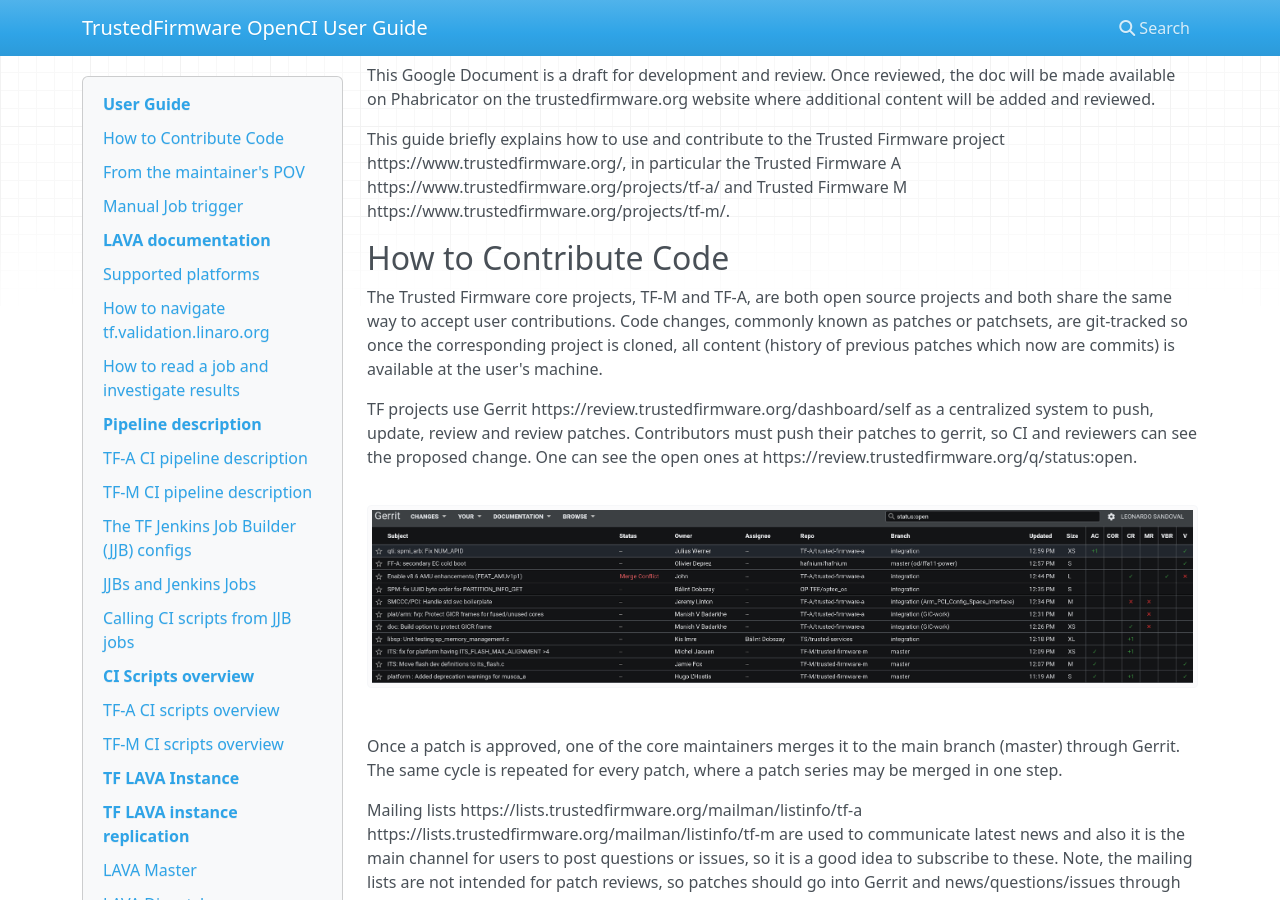
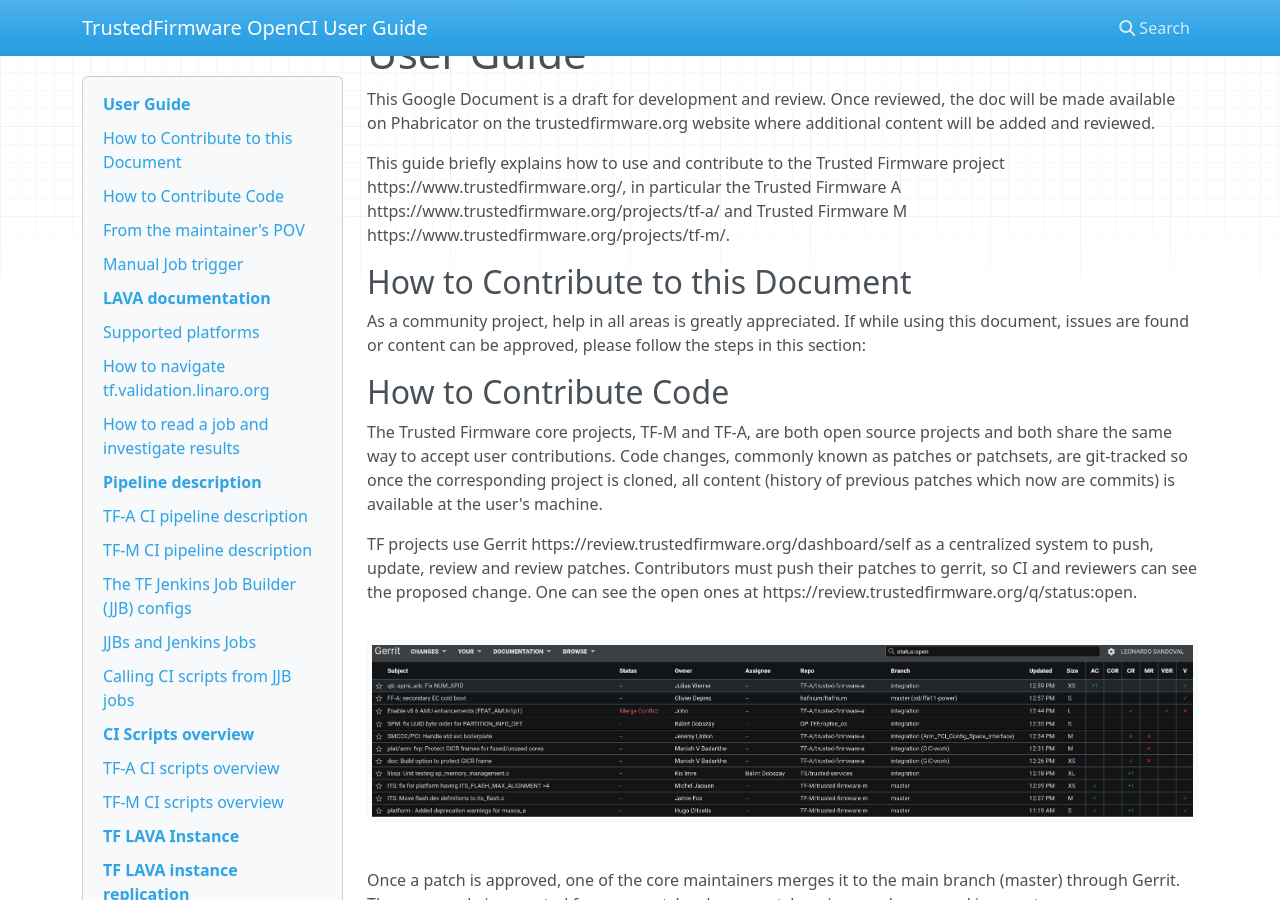
Before and after one commit to saheerb/ci-test, an MkDocs documentation site: the page built from docs/index.md, in a window 1280 px wide and 900 px high, scrolled down 2184 px. Built offline with MkDocs 1.6.1, drawn with Linux system fonts in a browser that asks for light colours; nearby versions of some CDN libraries; some of the changed text lies outside the part shown.

Commit message:
Adding how to modify document section
Signed-off-by: dbharbin <don.harbin@gmail.com>
Change-Id: I16315b6db2937ab779b107db6556064bb51b747d

```diff
--- a/docs/index.md
+++ b/docs/index.md
@@ -4,6 +4,7 @@
 **Table of Contents**
 
 - [User Guide](#user-guide)
+  * [How to Contribute to this Document](#how-to-contribute-to-this-document)
   * [How to Contribute Code](#how-to-contribute-code)
     + [Gerrit Setup](#gerrit-setup)
     + [Commit and review](#commit-and-review)
@@ -84,6 +85,9 @@
 This Google Document is a draft for development and review. Once reviewed, the doc will be made available on Phabricator on the trustedfirmware.org website where additional content will be added and reviewed.
 
 This guide briefly explains how to use and contribute to the Trusted Firmware project https://www.trustedfirmware.org/, in particular the Trusted Firmware A https://www.trustedfirmware.org/projects/tf-a/ and Trusted Firmware M https://www.trustedfirmware.org/projects/tf-m/.
+
+## How to Contribute to this Document
+As a community project, help in all areas is greatly appreciated. If while using this document, issues are found or content can be approved, please follow the steps in this section:
 
 ## How to Contribute Code
 The Trusted Firmware core projects, TF-M and TF-A, are both open source projects and both share the same way to accept user contributions.  Code changes, commonly known as patches or patchsets, are git-tracked so once the corresponding project is cloned, all content (history of previous patches which now are commits) is available at the user's machine.
```
